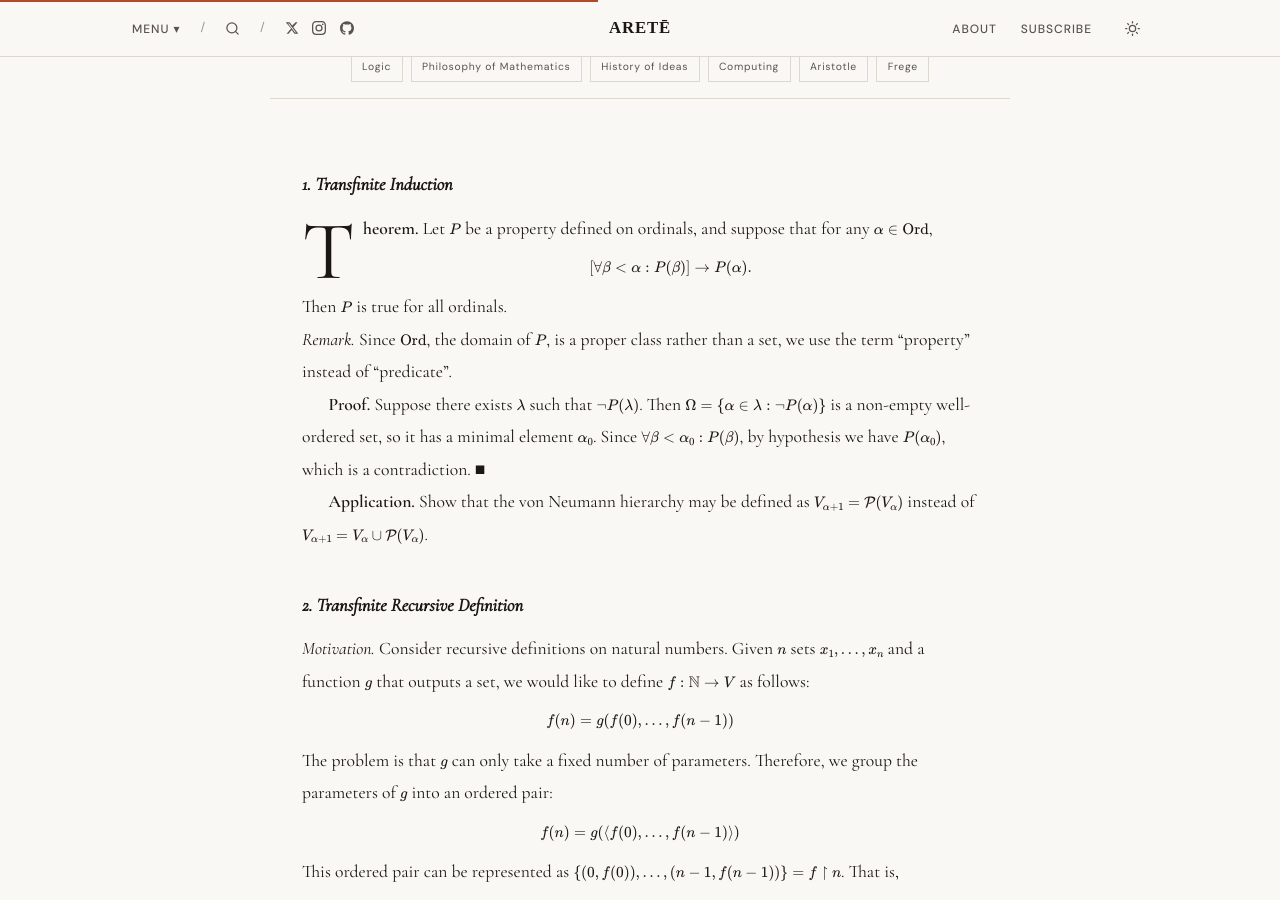
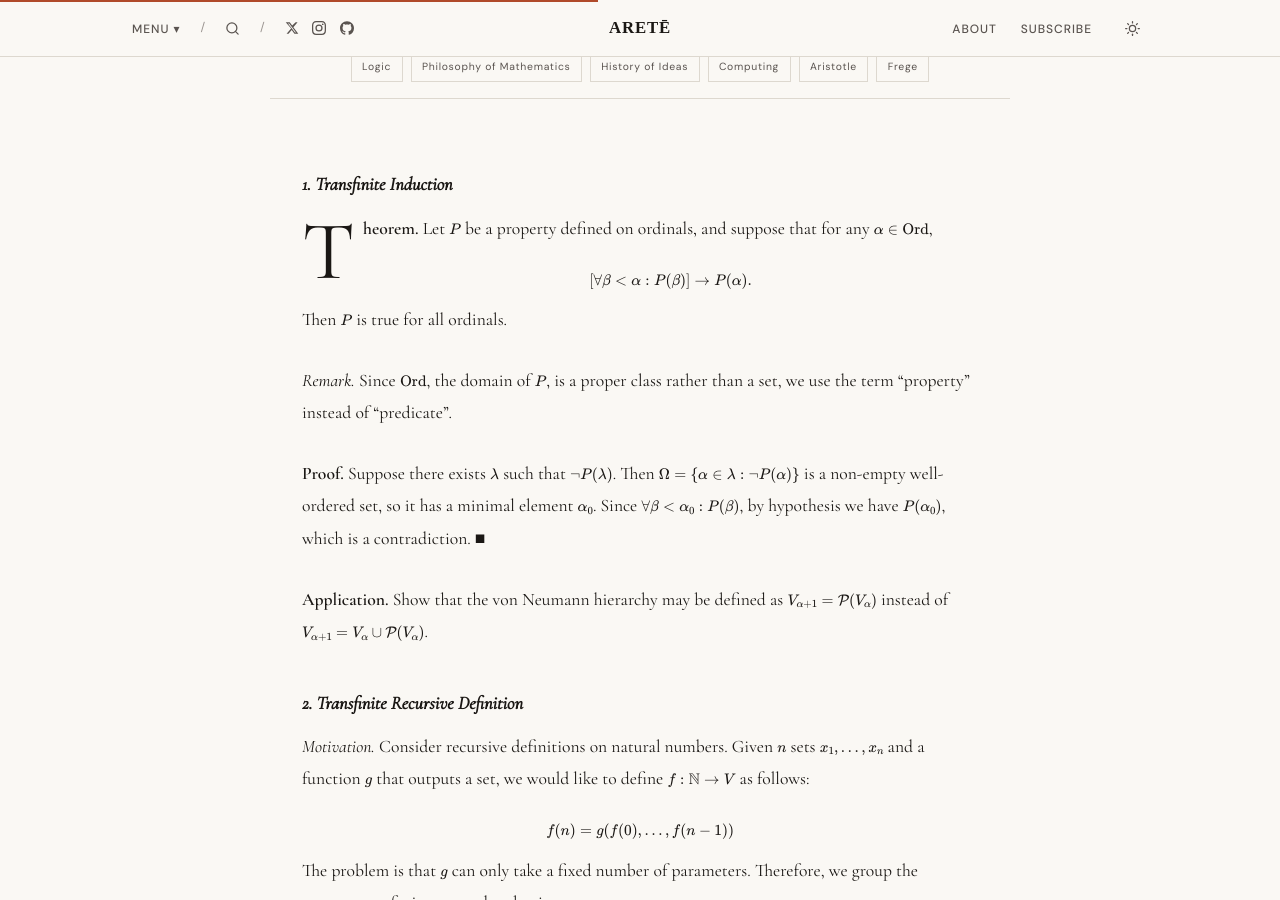
Before and after one commit to subkiy/arete, a Jekyll site: the page built from _articles/2026-03-17-transfinite-induction-and-transfinite-recursion.md, in a window 1280 px wide and 900 px high, scrolled down 919 px. Built offline with Jekyll 4.4.1, drawn with Linux system fonts in a browser that asks for light colours; some web fonts are replaced.

Commit message:
Refactor CSS variables and add point magazine styles
Updated color variables and added styles for point magazine hero section.

```diff
--- a/assets/css/style.css
+++ b/assets/css/style.css
@@ -16,11 +16,11 @@
   --ink:        #1c1414;
   --ink-light:  #6a5a58;
   --ink-faint:  #9a8a88;
-  --paper:      #faf8f6;
-  --paper-warm: #f0e8e4;
+  --paper:      #ffffff;
+  --paper-warm: #f5f5f5;
+  --rule:       #e8e8e8;
   --accent:     #8c2f2f;
   --accent-dim: #b05050;
-  --rule:       #dcd4d0;
   --col:        680px;
   --wide:       900px;
 }
@@ -523,11 +523,11 @@
 
 
 .aeon-article p {
-  margin-bottom: 0;
+  margin-bottom: 1.6em;
 }
 
 .aeon-article p + p {
-  text-indent: 1.5em;
+  text-indent: 0;
 }
 
 .aeon-article p.drop-cap::first-letter {
@@ -1515,3 +1515,85 @@
   height: 1px;
   background: var(--rule);
 }
+
+
+/* ─── Point Magazine Hero ────────────────────────────── */
+.point-hero {
+  position: relative;
+  width: 100%;
+  height: 70vh;
+  overflow: hidden;
+}
+
+.point-hero-img {
+  position: absolute;
+  inset: 0;
+}
+
+.point-hero-img img {
+  width: 100%;
+  height: 100%;
+  object-fit: cover;
+  display: block;
+}
+
+.point-hero-overlay {
+  position: absolute;
+  inset: 0;
+  background: linear-gradient(
+    to bottom,
+    rgba(0,0,0,0.05) 0%,
+    rgba(0,0,0,0.2) 40%,
+    rgba(0,0,0,0.82) 100%
+  );
+}
+
+.point-hero-content {
+  position: absolute;
+  bottom: 0;
+  left: 0;
+  padding: 0 4rem 3rem;
+  max-width: 700px;
+  z-index: 2;
+}
+
+.point-meta {
+  font-family: 'DM Sans', sans-serif;
+  font-size: 0.62rem;
+  font-weight: 500;
+  letter-spacing: 0.16em;
+  text-transform: uppercase;
+  color: rgba(255,255,255,0.65);
+  margin-bottom: 0.75rem;
+}
+
+.point-title {
+  font-family: 'Cormorant Garamond', serif;
+  font-size: clamp(2.4rem, 6vw, 4.5rem);
+  font-weight: 400;
+  line-height: 1.05;
+  color: #fff;
+  margin-bottom: 0.75rem;
+  letter-spacing: -0.01em;
+}
+
+.point-deck {
+  font-family: 'Cormorant Garamond', serif;
+  font-size: 1.15rem;
+  font-style: italic;
+  color: rgba(255,255,255,0.8);
+  line-height: 1.55;
+  margin-bottom: 0.75rem;
+}
+
+.point-byline {
+  font-family: 'DM Sans', sans-serif;
+  font-size: 0.75rem;
+  letter-spacing: 0.06em;
+  color: rgba(255,255,255,0.7);
+}
+
+@media (max-width: 560px) {
+  .point-hero-content { padding: 0 1.5rem 2rem; }
+  .point-hero { height: 80vh; }
+}
```
